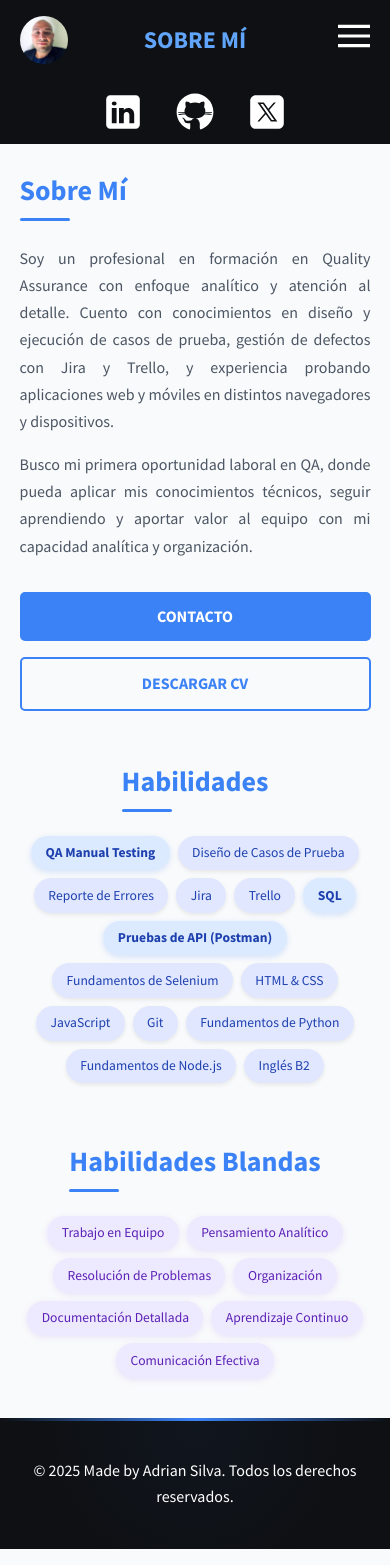
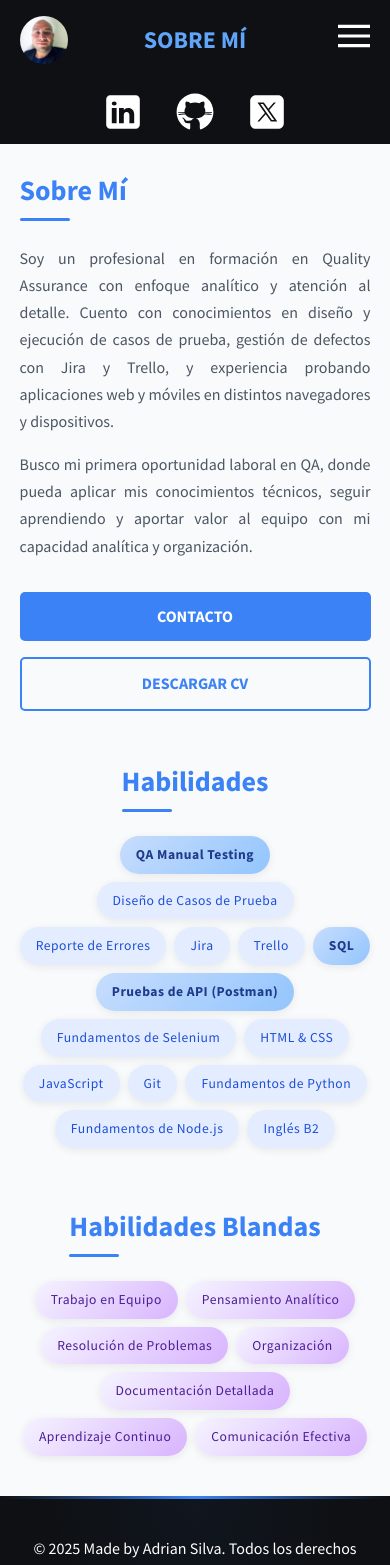
Before and after one commit to adjsvar/portafolio, a React (Vite) app: page /about in a window 390 px wide. Shown: the top 1565 px of the page. Built offline with nearby package versions, Linux system fonts and the light colour scheme.

Commit message:
cambios visuales finales

```diff
--- a/src/styles/About.css
+++ b/src/styles/About.css
@@ -68,9 +68,9 @@
 }
 
 .skill-badge {
-  padding: 0.6rem 1.2rem;
-  background-color: #e0e7ff;
-  color: #1e40af;
+  padding: 0.65rem 1.3rem;
+  background-color: #e4edff;
+  color: #1d4ed8;
   border: none;
   border-radius: 50px;
   font-size: 0.95rem;
@@ -78,10 +78,12 @@
   cursor: default;
   display: inline-flex;
   align-items: center;
-  box-shadow: 0 2px 4px rgba(0, 0, 0, 0.08);
+  box-shadow: 0 3px 10px rgba(0, 0, 0, 0.1);
   transition: all 0.3s ease;
   position: relative;
   overflow: hidden;
+  letter-spacing: 0.5px;
+  transform: translateY(0);
 }
 
 .skill-badge::before {
@@ -91,15 +93,15 @@
   left: 0;
   width: 100%;
   height: 100%;
-  background: linear-gradient(to right, rgba(255,255,255,0.1), rgba(255,255,255,0.2));
+  background: linear-gradient(135deg, rgba(255,255,255,0.3) 0%, rgba(255,255,255,0) 50%);
   transform: translateX(-100%);
   transition: transform 0.5s ease;
 }
 
 @media (hover: hover) and (pointer: fine) {
   .skill-badge:hover {
-    transform: translateY(-3px);
-    box-shadow: 0 4px 8px rgba(0, 0, 0, 0.12);
+    transform: translateY(-5px);
+    box-shadow: 0 6px 15px rgba(59, 130, 246, 0.2);
   }
 
   .skill-badge:hover::before {
@@ -109,16 +111,16 @@
 
 /* Variantes de badges */
 .skill-badge-primary {
-  background-color: #dbeafe;
-  color: #1e40af;
+  background: linear-gradient(135deg, #c7ddfd 0%, #93c5fd 100%);
+  color: #1e3a8a;
   font-weight: 600;
-  box-shadow: 0 2px 6px rgba(59, 130, 246, 0.2);
+  box-shadow: 0 3px 12px rgba(59, 130, 246, 0.25);
 }
 
 .skill-badge-soft {
-  background-color: #ede9fe;
-  color: #5b21b6;
-  box-shadow: 0 2px 6px rgba(139, 92, 246, 0.15);
+  background: linear-gradient(135deg, #f5f3ff 0%, #d8b4fe 100%);
+  color: #4c1d95;
+  box-shadow: 0 3px 12px rgba(139, 92, 246, 0.2);
 }
 
 /* Modo móvil: apilar en columna */
@@ -160,6 +162,7 @@
 
   .skill-badge {
     font-size: 0.85rem;
-    padding: 0.4rem 0.9rem;
+    padding: 0.5rem 1rem;
+    box-shadow: 0 2px 8px rgba(0, 0, 0, 0.08);
   }
 }
--- a/src/styles/App.css
+++ b/src/styles/App.css
@@ -76,7 +76,7 @@ h2 {
   margin-bottom: 1.5rem;
 }
 
-/* Nuevo estilo para subrayados en h2 SOLO para secciones de contenido, no para navbar */
+/* Estilo para subrayados en h2 en secciones de contenido */
 .content h2 {
   position: relative;
   display: inline-block;
@@ -92,18 +92,6 @@ h2 {
   height: 3px;
   background-color: #3b82f6;
   border-radius: 2px;
-}
-
-/* Para títulos alineados a la izquierda */
-.text-left h2::after {
-  left: 0;
-  transform: none;
-}
-
-/* Ajuste específico para la página de contacto */
-.contact-f h2 {
-  width: 100%;
-  margin-bottom: 2.5rem;
 }
 
 /* Ajuste para sección de proyectos */
@@ -334,6 +322,9 @@ html, body {
 }
 
 @media screen and (max-width: 850px) {
+  .hero-container {
+    padding: 2rem 5vw;
+  }
   .hero-profile {
     width: 240px;
     height: 240px;
```
Also changed, not shown: src/styles/Contact.css (line endings or trailing spaces), src/styles/Navbar.css (line endings or trailing spaces).
